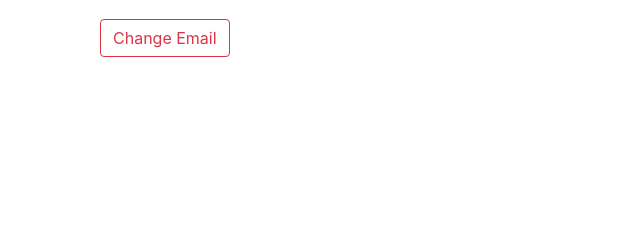
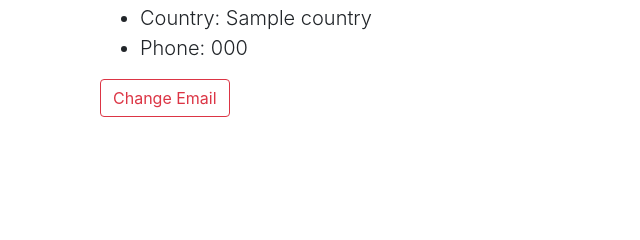
Before and after one commit to nova-sangeeth/QnA-application, a Django app: template templates/profile.html in a window 1280 px wide. Shown: the part 262-502 px from the top of the page, without its empty margins (0-640 px from the left). Run offline with Django 3.2, Linux system fonts and the light colour scheme; the template is opened without the code that fills it: most values are stand-ins (such as "Sample title", 1, 10 or a date in 2020); some libraries are stand-ins or nearby versions.

Commit message:
added the additional details to the profile page

```diff
--- a/templates/profile.html
+++ b/templates/profile.html
@@ -12,6 +12,12 @@
         <li class='lead'>Email: {{ user.email }}</li>
         <li class='lead'>Date Joined: {{ user.date_joined }}</li>
         <li class='lead'>Last login: {{ user.last_login }}</li>
+
+        {% for items in data  %}
+        <li class='lead'>Country: {{ items.Country }}</li>
+        <li class='lead'>Phone: {{ items.Phone }}</li>
+
+        {% endfor %}
     </ul>
     <a class="btn btn-outline-danger" href="{% url 'account_email' %}">Change Email</a>
 </div>
```
